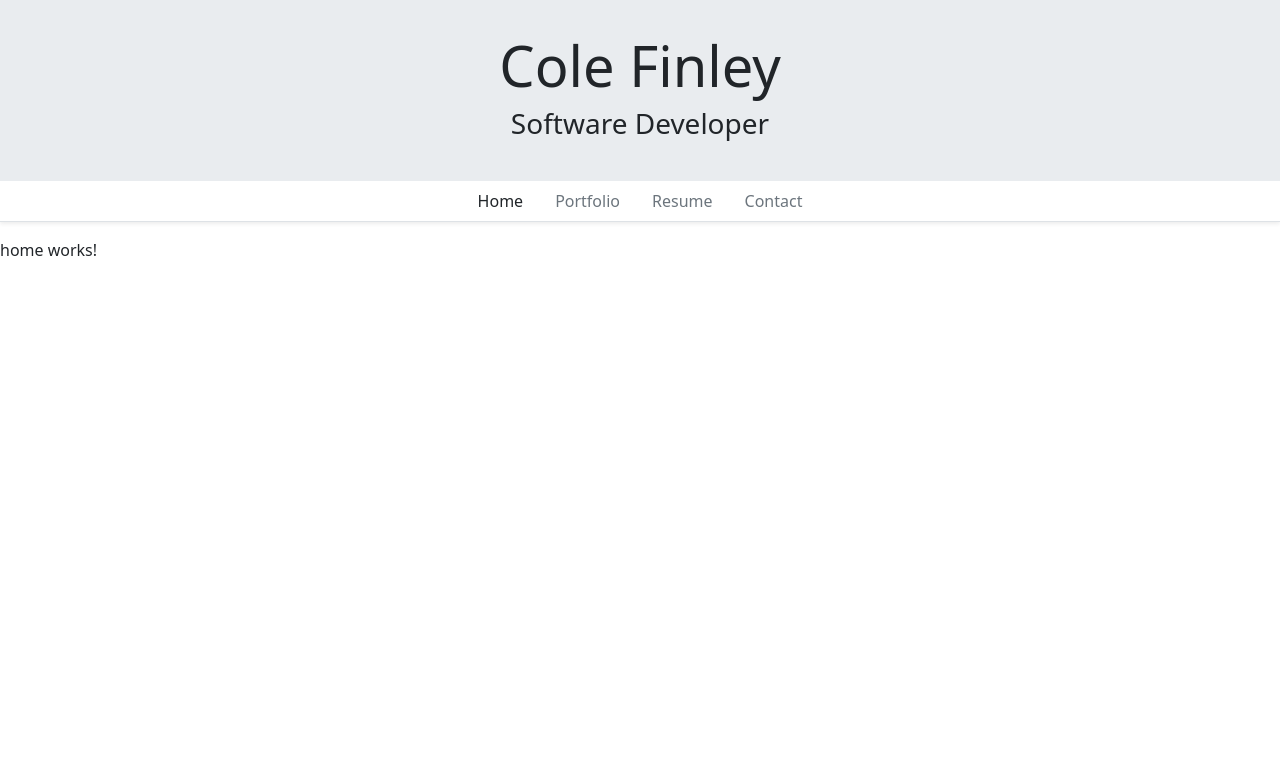
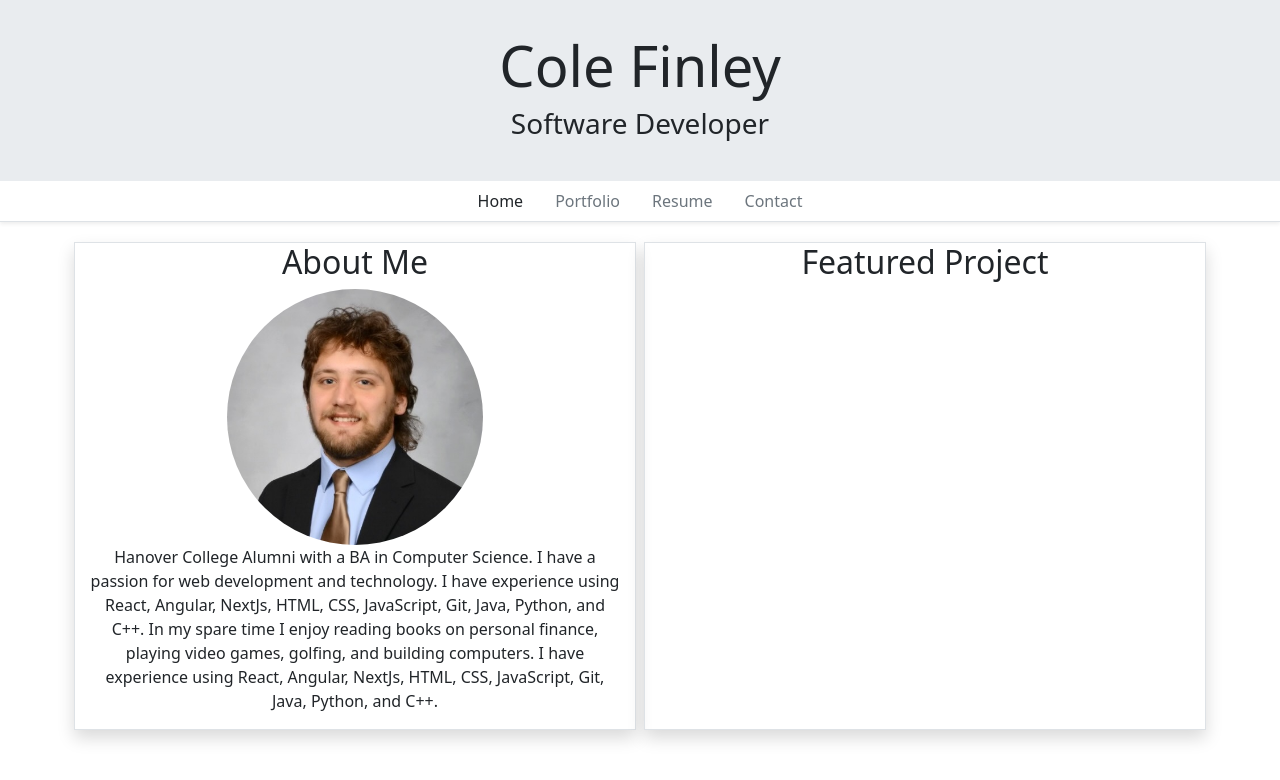
Before and after one commit to finleyc24/ColeFinleyPortfolioWebsite, an Angular app: page /home in a window 1280 px wide. Shown: the top 780 px of the page. Built offline with nearby package versions, Linux system fonts and the light colour scheme.

Commit message:
Organized and styled the home page to have a section with an about me and featured project box

```diff
--- a/src/app/home/home.component.html
+++ b/src/app/home/home.component.html
@@ -1 +1,31 @@
-<p>home works!</p>
+<div class="container">
+  <div class="row">
+    <!-- About Me -->
+    <div class="col-lg shadow border m-1">
+      <div class="text-center">
+        <h2>About Me</h2>
+        <img
+          src="../../assets/headshot.jpg"
+          alt="profile picture"
+          width="256"
+          height="256"
+          class="rounded-circle"
+        />
+        <p>
+          Hanover College Alumni with a BA in Computer Science. I have a passion
+          for web development and technology. I have experience using React,
+          Angular, NextJs, HTML, CSS, JavaScript, Git, Java, Python, and C++. In
+          my spare time I enjoy reading books on personal finance, playing video
+          games, golfing, and building computers. I have experience using React,
+          Angular, NextJs, HTML, CSS, JavaScript, Git, Java, Python, and C++.
+        </p>
+      </div>
+    </div>
+    <!-- Featured Project -->
+    <div class="col-lg shadow border m-1">
+      <div class="text-center">
+        <h2>Featured Project</h2>
+      </div>
+    </div>
+  </div>
+</div>
--- a/src/styles.css
+++ b/src/styles.css
@@ -1 +1,4 @@
 /* You can add global styles to this file, and also import other style files */
+container {
+    max-width: 1140px;
+}
```
Also changed, not shown: src/assets/headshot.jpg (added).
